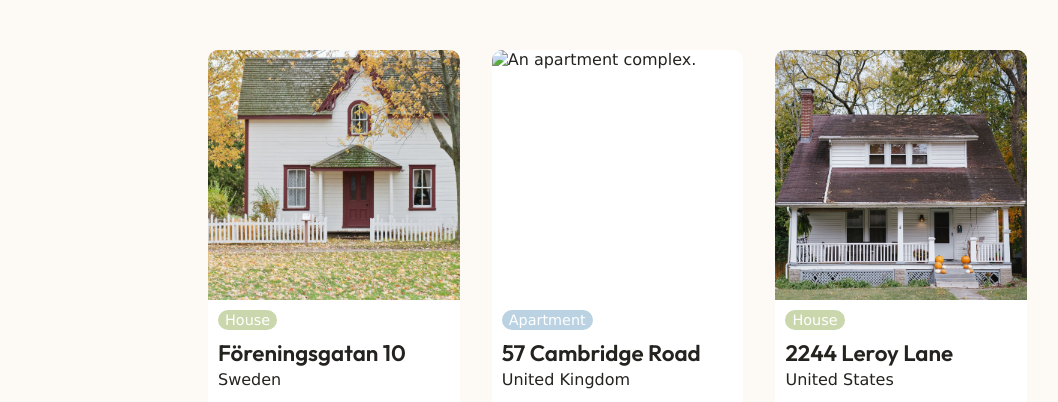
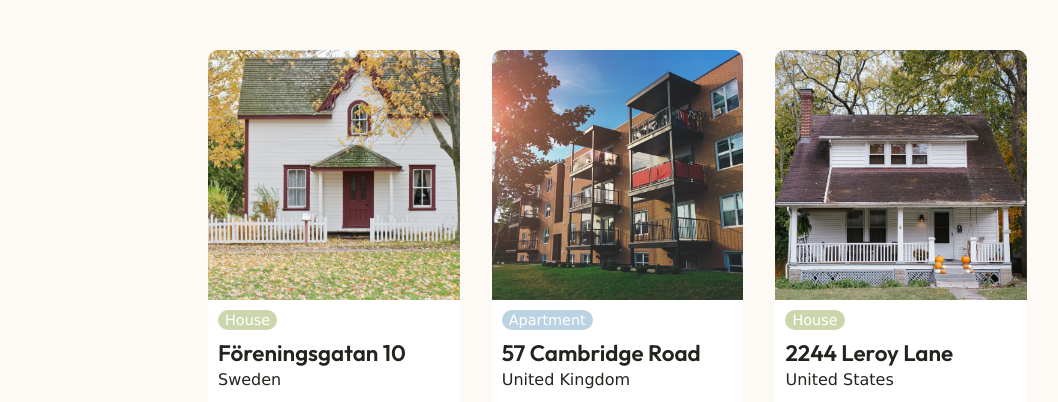
Before and after one commit to arapg/PistachioProperties, a website: page listings.html in a window 1280 px wide. Shown: the part 151-553 px from the top of the page, without its empty margins (48-1106 px from the left). Drawn offline with Linux system fonts and the light colour scheme; the site is published under a folder, as on GitHub Pages, so addresses that start at the root find nothing.

Commit message:
fixed image for 57 Cambridge Road not showing

```diff
--- a/listings.html
+++ b/listings.html
@@ -56,7 +56,7 @@
 
             <div class="card">
                 <div class="card-header">
-                    <img src="/assets/homes/57cambridgeroad.jpeg" alt="An apartment complex.">
+                    <img src="assets/homes/57cambridgeroad.jpeg" alt="An apartment complex.">
                 </div>
 
                 <div class="card-body">
```
